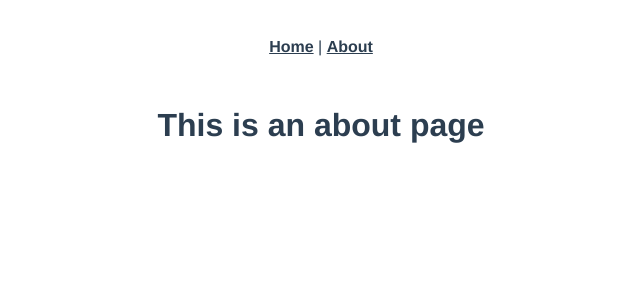
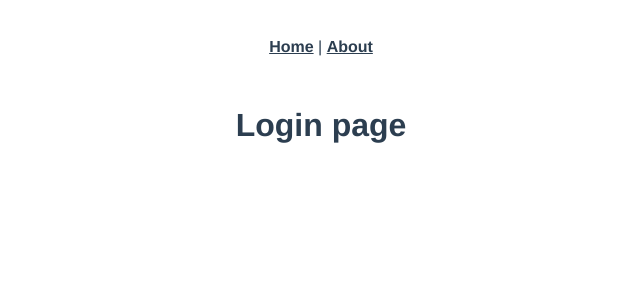
Before and after one commit to LukaAbramovic/MemoryGallery, a Vue app: page /login in a window 1280 px wide. Shown: the top 300 px of the page, without its empty margins (319-959 px from the left). Built offline with nearby package versions, Linux system fonts and the light colour scheme.

Commit message:
commit on master

```diff
--- a/src/views/Login.vue
+++ b/src/views/Login.vue
@@ -1,5 +1,5 @@
 <template>
   <div class="about">
-    <h1>This is an about page</h1>
+    <h1>Login page</h1>
   </div>
 </template>
```
